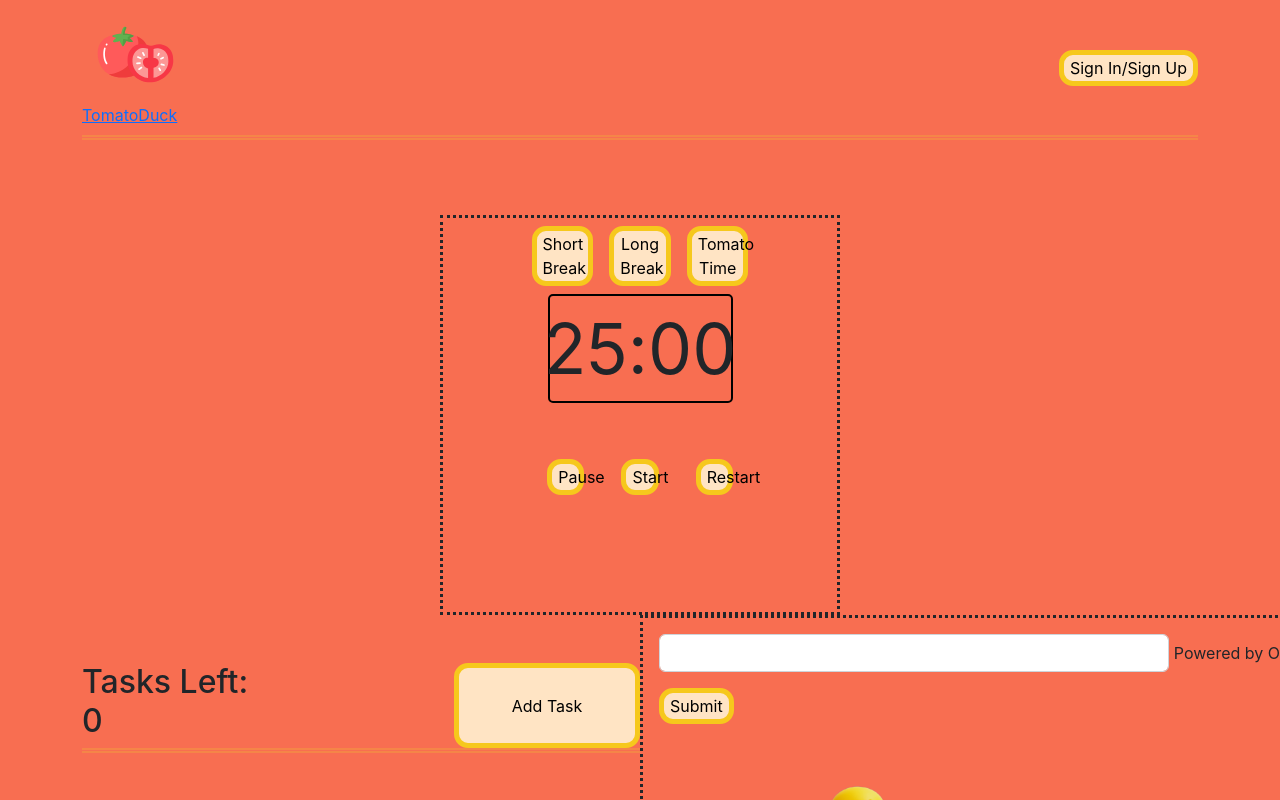
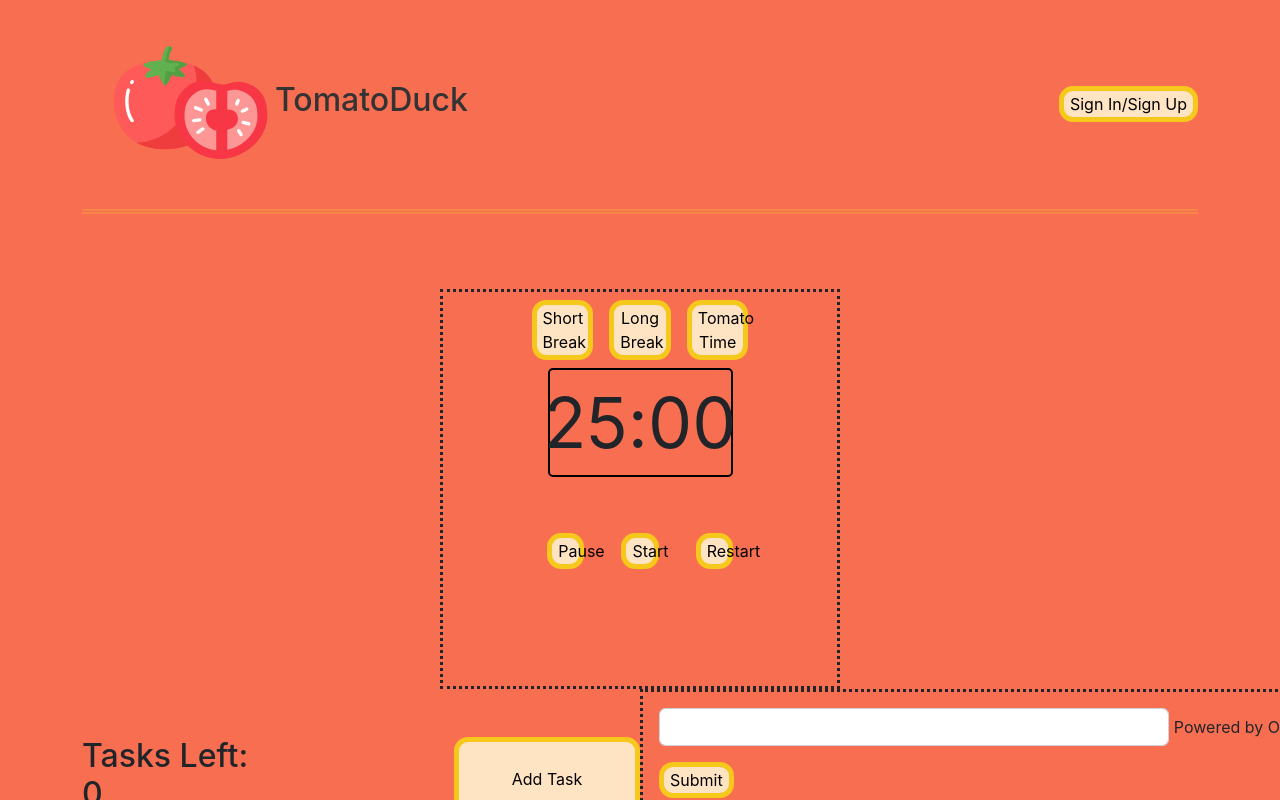
Before and after one commit to indwomt/tomatoduck, a React (Create React App) app in the folder client/: page / in a window 1280 px wide. Shown: the top 800 px of the page. Built offline with nearby package versions, Linux system fonts and the light colour scheme; the HTML template or start-up script is replaced by a standard one.

Commit message:
header brand name alignment and styling

```diff
--- a/client/src/App.css
+++ b/client/src/App.css
@@ -88,6 +88,11 @@ background-color: bisque;
   background-color: rgb(81, 31, 70);
 }
 
+.link-unstyled {
+  text-decoration: none;
+  color: #333;
+}
+
 
 
 
--- a/client/src/components/Header.js
+++ b/client/src/components/Header.js
@@ -17,9 +17,9 @@ const Header = () => {
   return (
     <div className='container'>
       <nav className='navbar d-flex'>
-        <Link to='/'>
+        <Link className='link-unstyled d-flex' to='/'>
           <img src={icon} alt='Tomato icon' />
-          TomatoDuck
+          <h2 className='d-flex align-self-center'>TomatoDuck</h2>
         </Link>
         {Auth.loggedIn() ? (<>
         <div className='container d-flex justify-content-end'>
```
